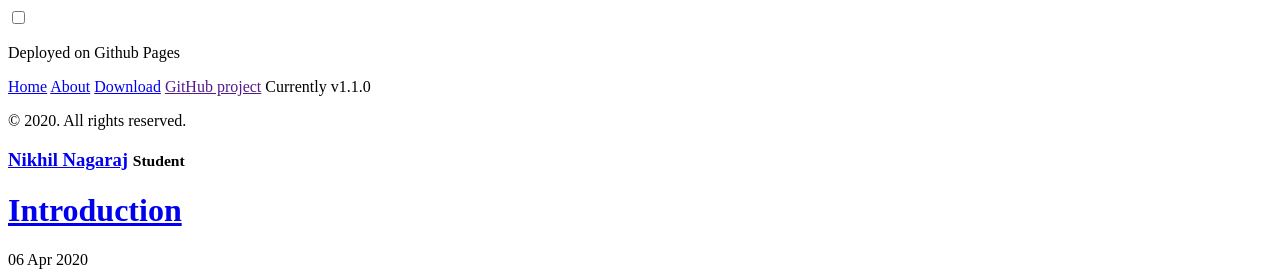
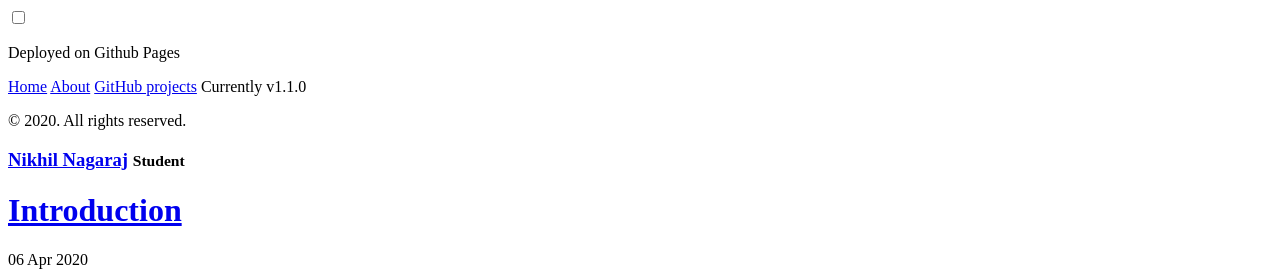
Before and after one commit to nick-nagaraj/nick-nagaraj.github.io, a Jekyll site: the page built from index.html, in a window 1280 px wide and 900 px high. Shown: the top 271 px of the window. Built offline with Jekyll 4.4.1, drawn with Linux system fonts in a browser that asks for light colours; the list of posts is cut into pages by our own code.

Commit message:
Update sidebar.html

```diff
--- a/_includes/sidebar.html
+++ b/_includes/sidebar.html
@@ -25,8 +25,7 @@
       {% endif %}
     {% endfor %}
 
-    <a class="sidebar-nav-item" href="{{ site.github.repo }}/archive/v{{ site.version }}.zip">Download</a>
-    <a class="sidebar-nav-item" href="{{ site.github.repo }}">GitHub project</a>
+    <a class="sidebar-nav-item" href="https://nick-nagaraj/">GitHub projects</a>
     <span class="sidebar-nav-item">Currently v{{ site.version }}</span>
   </nav>
 
```
